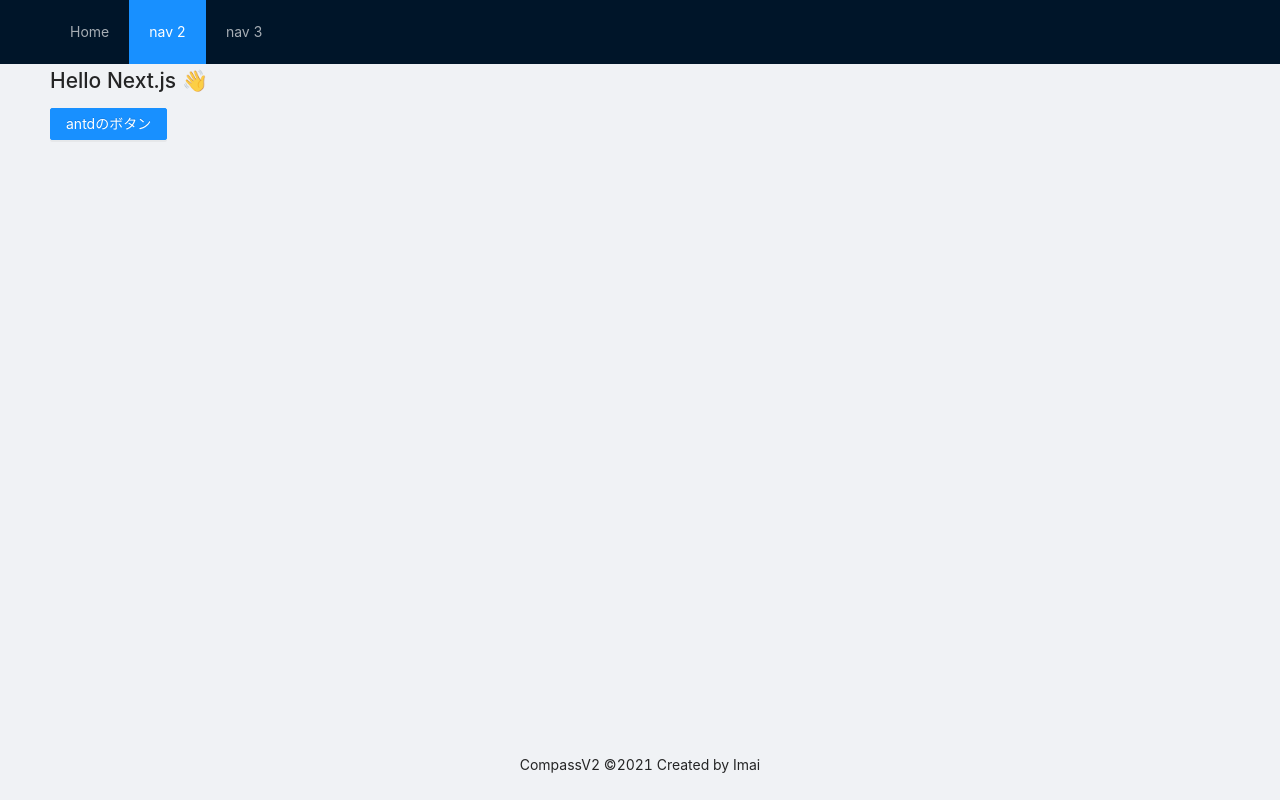
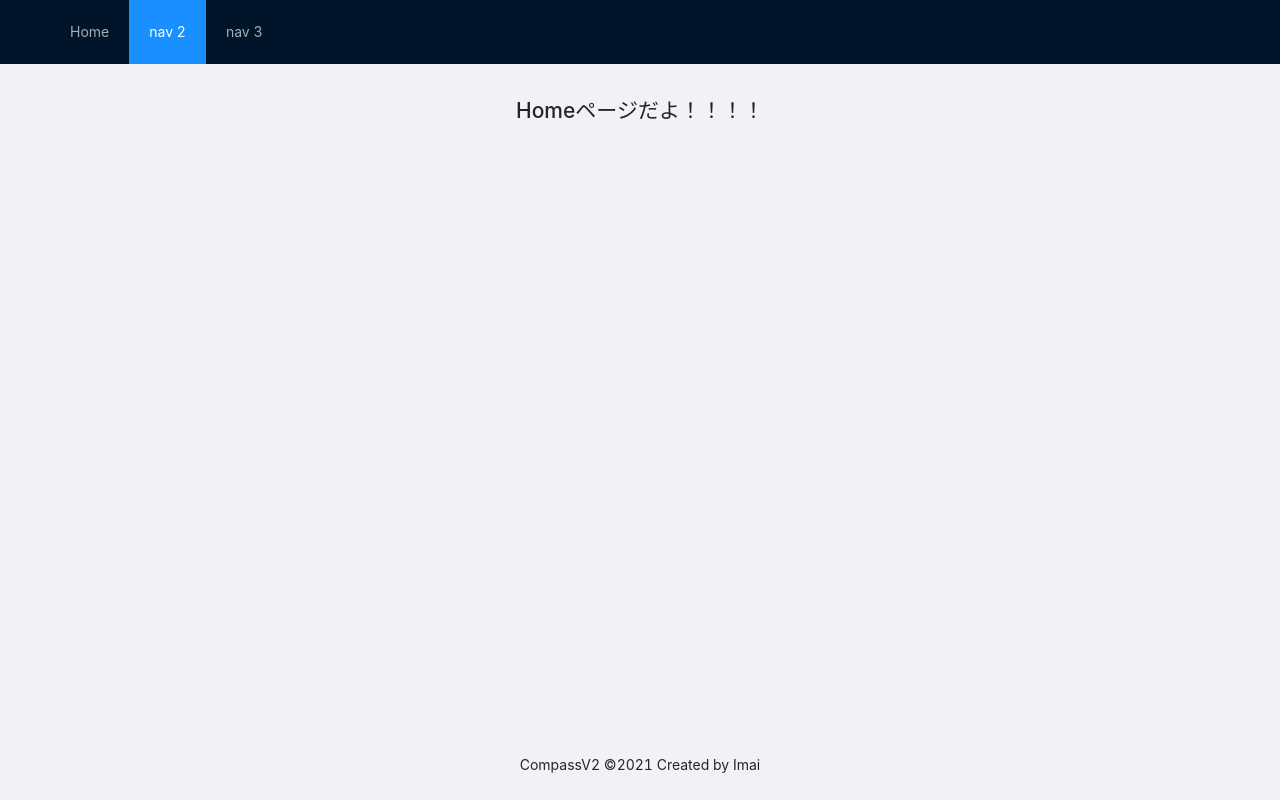
Before and after one commit to osakana0630/events-app, a Next.js app: page / in a window 1280 px wide. Built offline with nearby package versions, Linux system fonts and the light colour scheme.

Commit message:
適当commit

```diff
--- a/src/pages/index.tsx
+++ b/src/pages/index.tsx
@@ -2,8 +2,9 @@ import { Button } from 'antd'
 
 const IndexPage = () => (
   <div>
-    <h1>Hello Next.js 👋</h1>
-    <Button type="primary">antdのボタン</Button>
+    <div style={{ display: 'flex', justifyContent: 'center', padding: '30px' }}>
+      <h1>Homeページだよ！！！！</h1>
+    </div>
   </div>
 )
 
```
